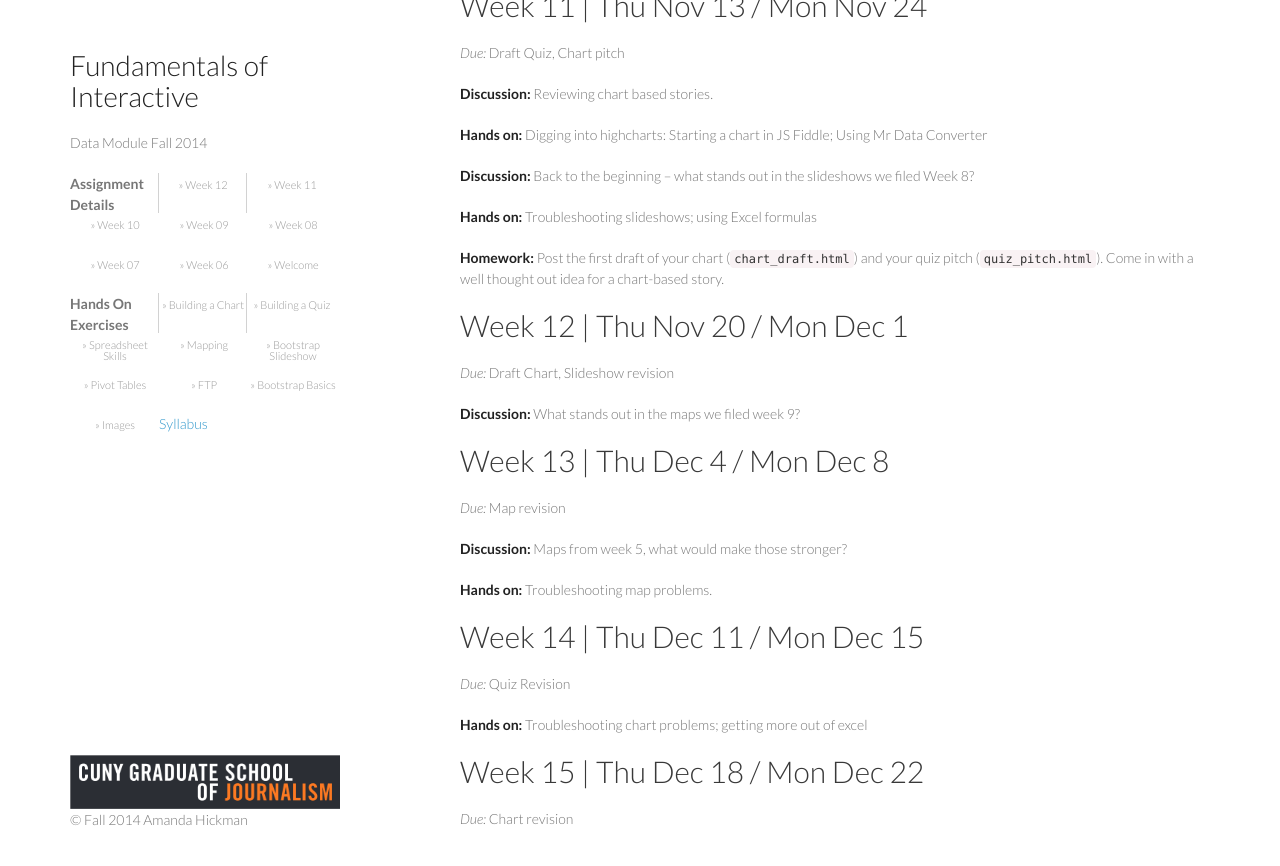
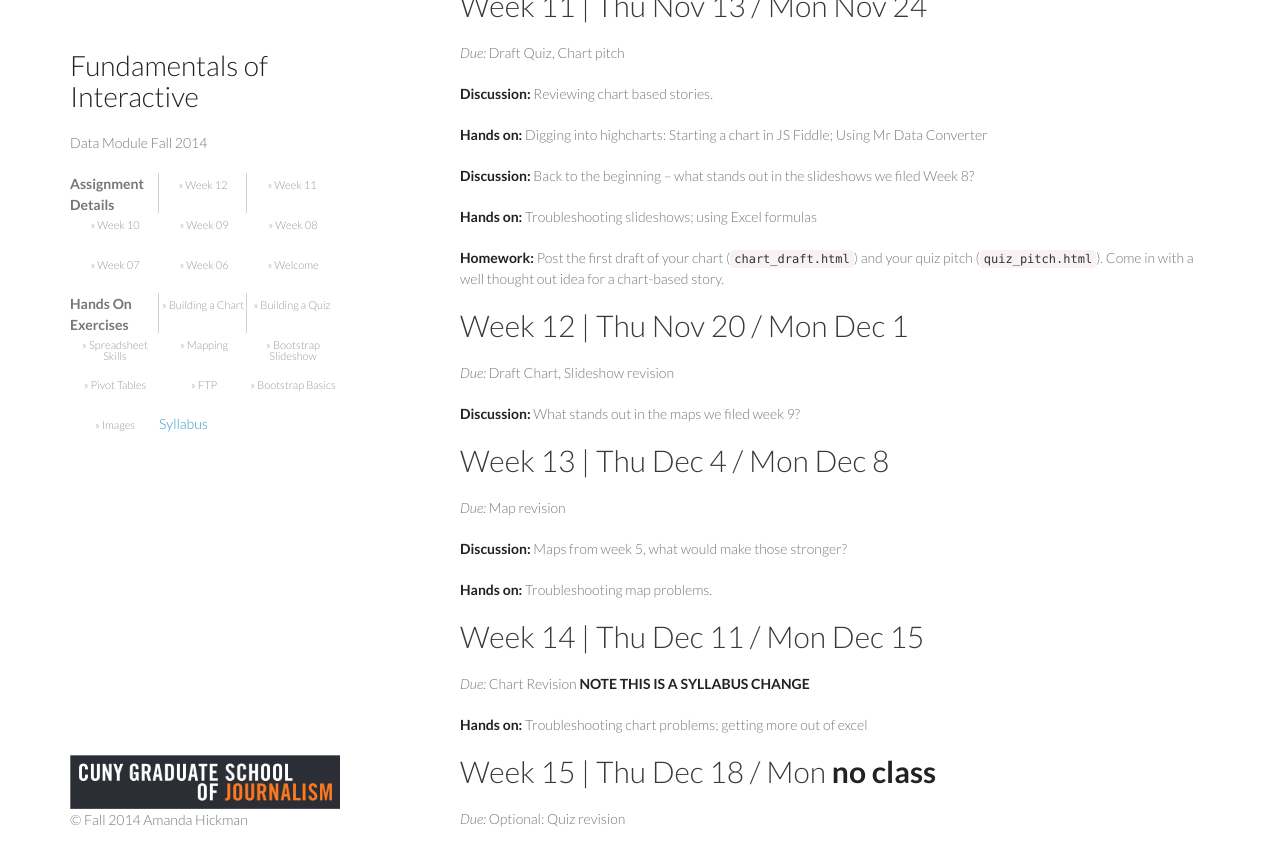
Before and after one commit to amandabee/fundamentals-of-interactive, a Jekyll site: the page built from index.md, in a window 1280 px wide and 900 px high, scrolled down 4190 px. Shown: the top 866 px of the window. Built offline with Jekyll 4.4.1, drawn with Linux system fonts in a browser that asks for light colours; nearby versions of some CDN libraries.

Commit message:
Update index.md

```diff
--- a/index.md
+++ b/index.md
@@ -186,10 +186,10 @@ Maps and mapping -- how to make a map that tells a story.
 
 
 ## Week 14 | Thu Dec 11 / Mon Dec 15
-*Due:* Quiz Revision
+*Due:* Chart Revision **NOTE THIS IS A SYLLABUS CHANGE**
 
 **Hands on:** Troubleshooting chart problems; getting more out of excel
 
-## Week 15 | Thu Dec 18 / Mon Dec 22
+## Week 15 | Thu Dec 18 / Mon **no class**
 
-*Due:* Chart revision
+*Due:* Optional: Quiz revision
```
